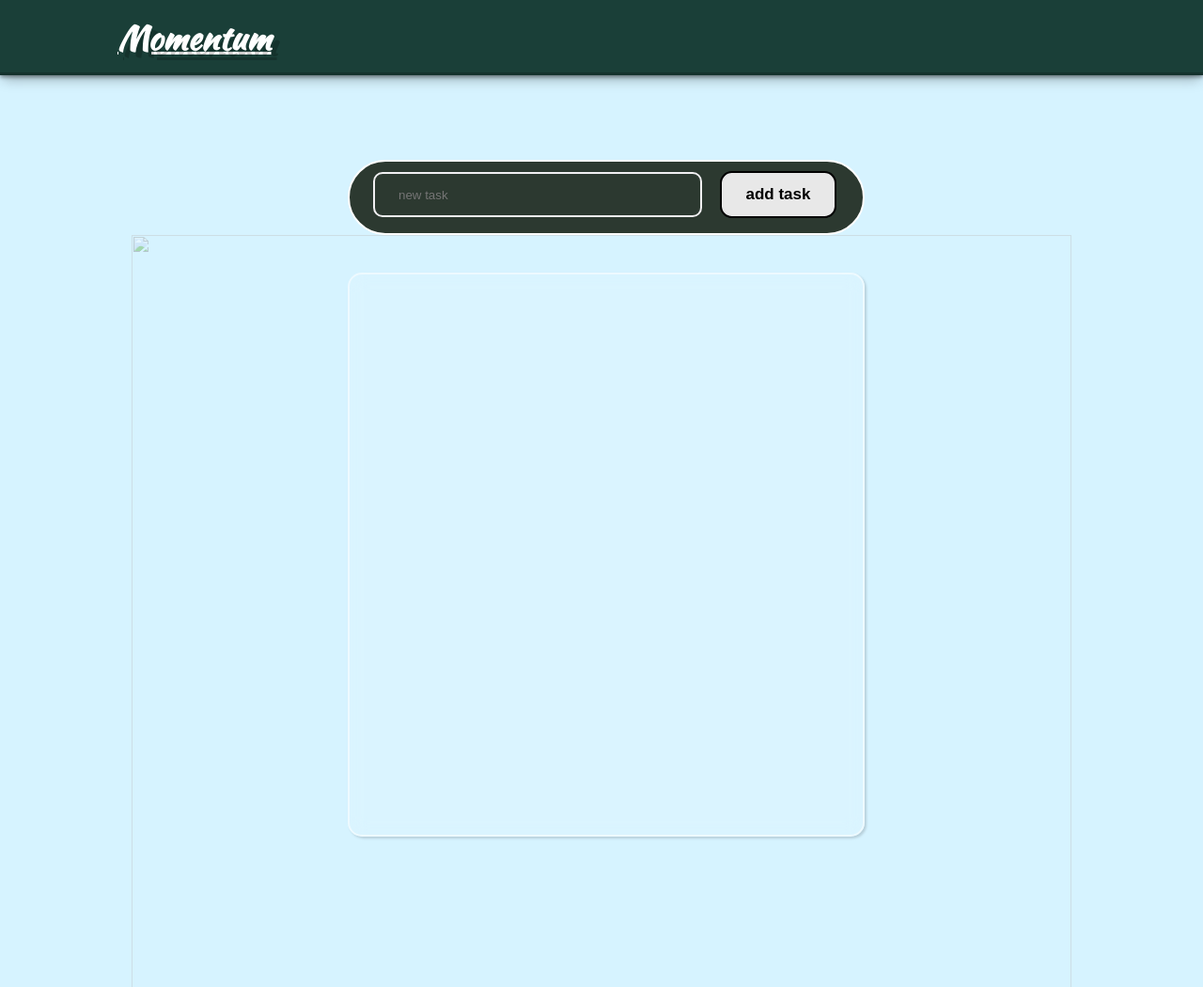
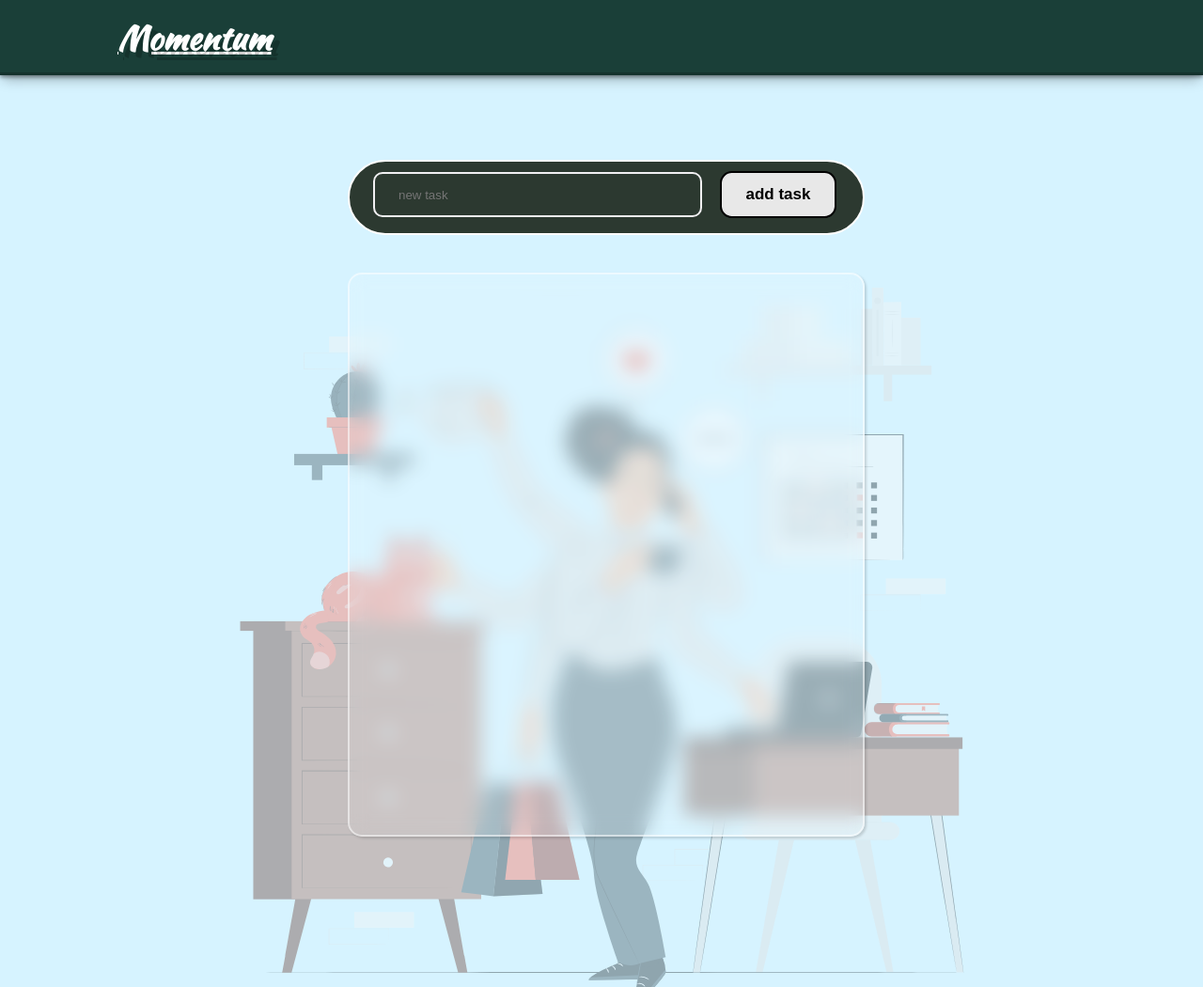
Before and after one commit to LG-Crusty/todo-app, a plain HTML site: page index.html in a window 1280 px wide. Shown: the top 1050 px of the page at 94% size. Drawn offline with nearby package versions, Linux system fonts and the light colour scheme.

Commit message:
Update index.html

```diff
--- a/index.html
+++ b/index.html
@@ -13,7 +13,7 @@
     </header>
 
     <figure>
-        <img src="images/Work life balance-pana.svg" alt="" width="1000px" height="850px">
+        <img src="Work life balance-pana.svg" alt="" width="1000px" height="850px">
     </figure>
 
      <div id="container1">
```
